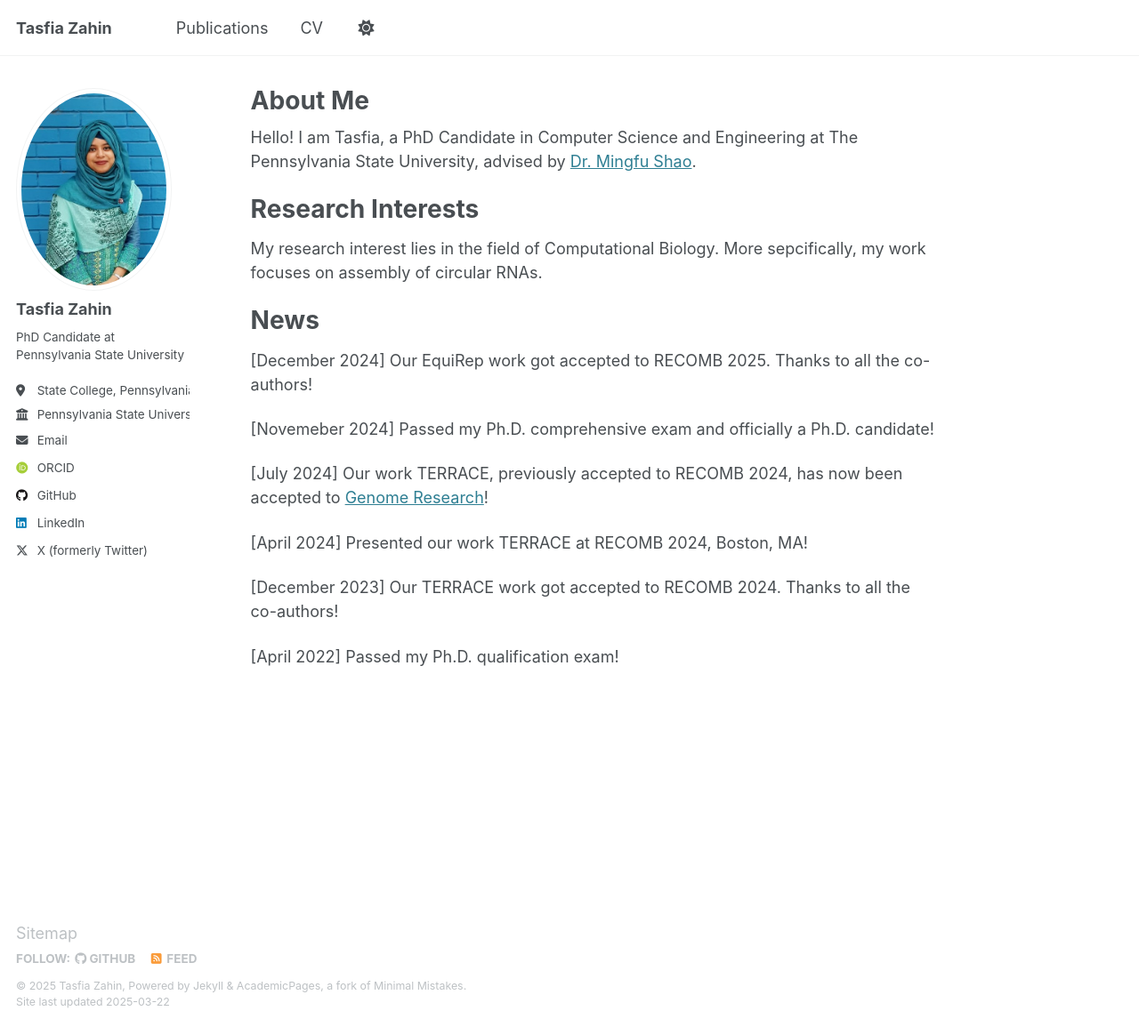
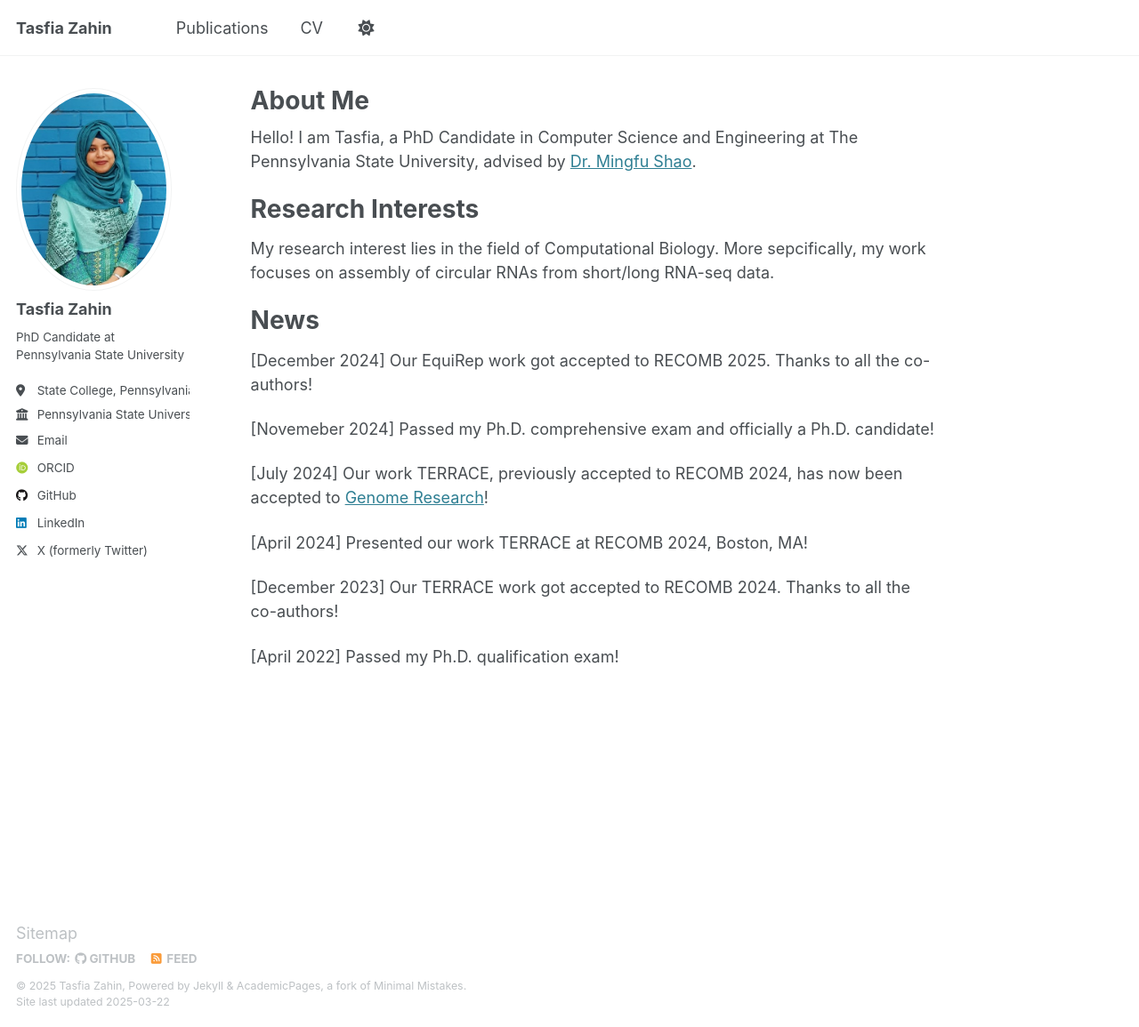
Before and after one commit to TasfiaZahin/TasfiaZahin.github.io, a Jekyll site: the page built from _pages/about.md, in a window 1280 px wide and 1155 px high. Shown: the whole window at 89% size. Built offline with Jekyll 4.4.1, drawn with Linux system fonts in a browser that asks for light colours; some web fonts are replaced.

Commit message:
about me updated

```diff
--- a/_pages/about.md
+++ b/_pages/about.md
@@ -12,7 +12,7 @@ Hello! I am Tasfia, a PhD Candidate in Computer Science and Engineering at The P
 
 Research Interests
 ======
-My research interest lies in the field of Computational Biology. More sepcifically, my work focuses on assembly of circular RNAs.
+My research interest lies in the field of Computational Biology. More sepcifically, my work focuses on assembly of circular RNAs from short/long RNA-seq data.
 
 News
 ======
```
